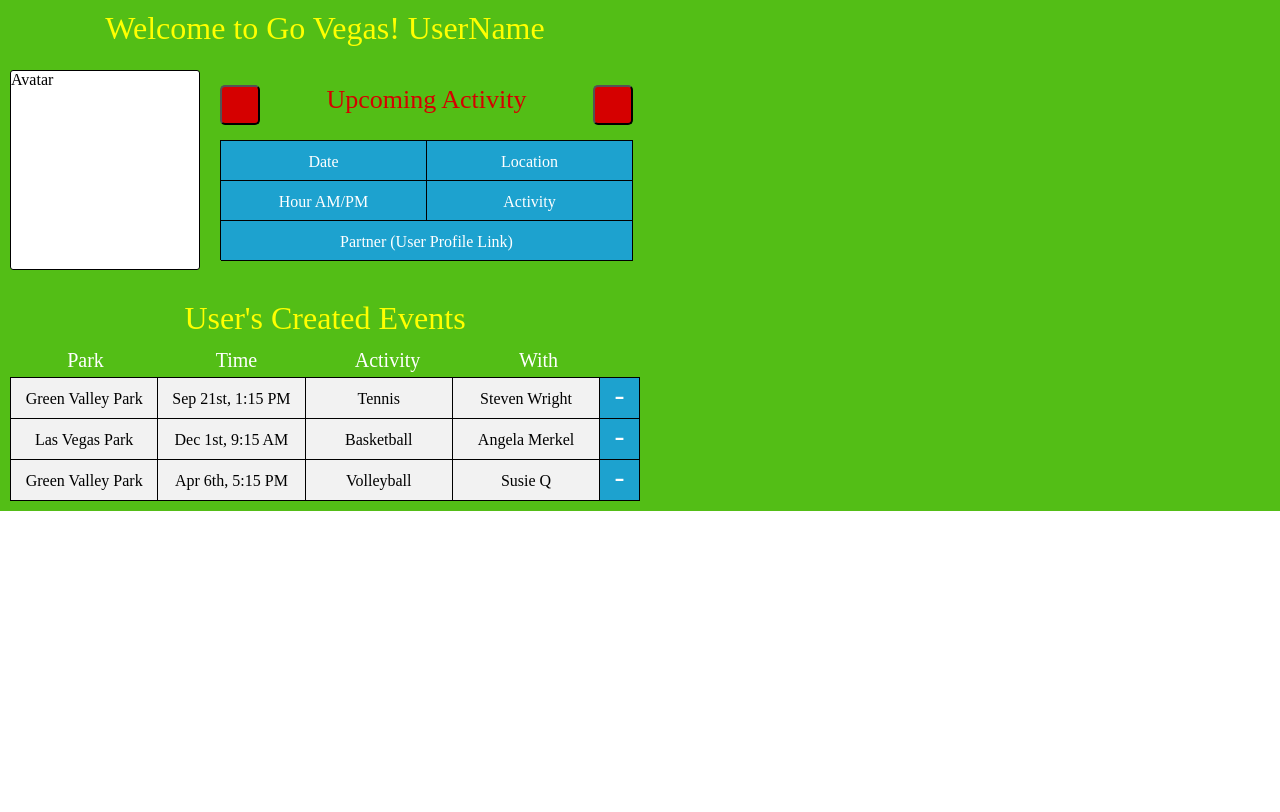
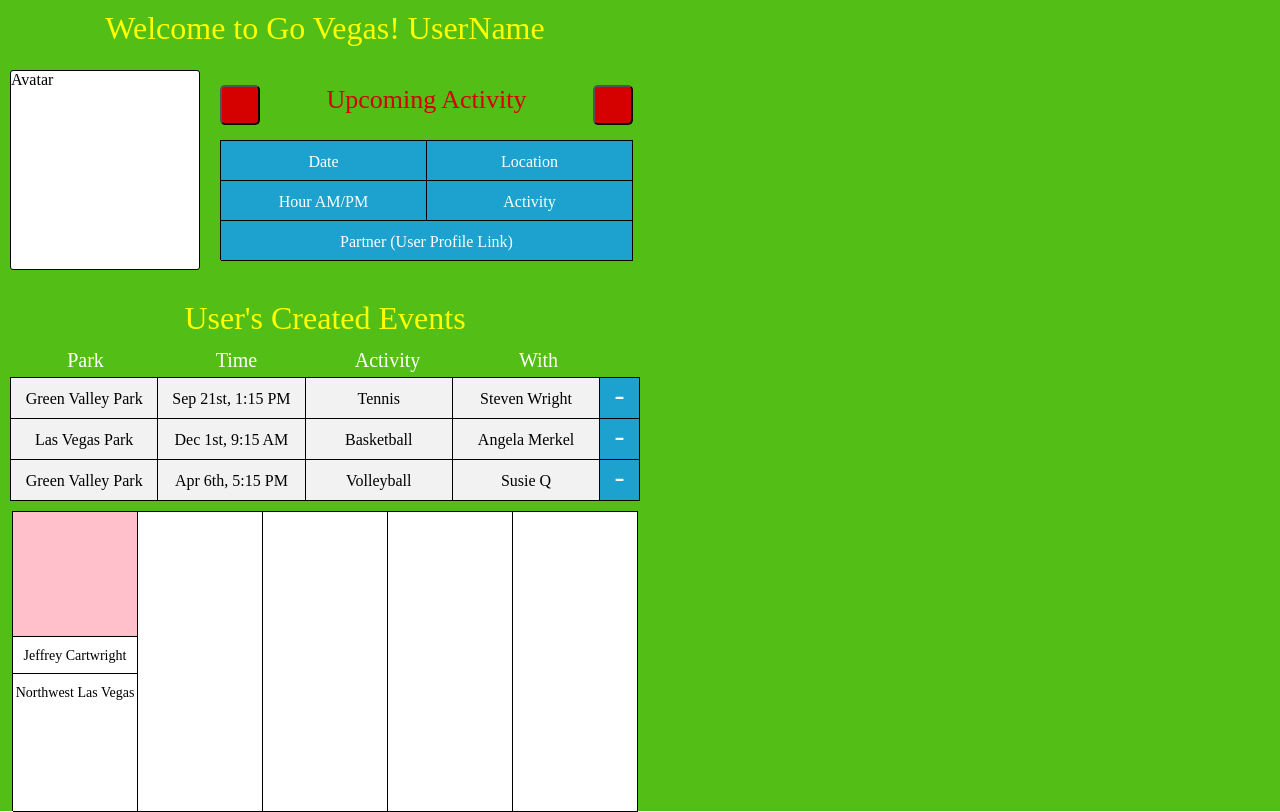
Before and after one commit to JonathanCass/finalproject, a React (Create React App) app in the folder client/: page /UserHomePage in a window 1280 px wide. Built offline with nearby package versions, Linux system fonts and the light colour scheme.

Commit message:
creating branch

```diff
--- a/client/src/components/UserHomePage.js
+++ b/client/src/components/UserHomePage.js
@@ -1,5 +1,6 @@
 import React from 'react'
 import UsersEvents from './UsersEvents'
+import UserMatches from './UserMatches'
 
 const styles={
     userHomeContainer:{
@@ -107,6 +108,7 @@ class UserHomePage extends React.Component {
             </div>
         </div>
         <UsersEvents/>
+        <UserMatches/>
       </div>
     )
   }
--- /dev/null
+++ b/client/src/components/UserMatches.js
@@ -0,0 +1,59 @@
+import React from 'react'
+
+const styles={
+    matchesContainer:{
+        width: 626,
+        border: 'solid 1px black',
+        borderWidth: '1px 0 0 1px',
+        marginLeft: 12,
+        height: 300,
+        display: 'flex',
+        flexWrap: 'wrap',
+        background: '#53BE16',
+    },
+    matchBox:{
+        width: 125,
+        height: 300,
+        border: 'solid 1px black',
+        borderWidth: '0 1px 1px 0 ',
+        background: 'white'
+    },
+    matchAvatar:{
+        width:124,
+        height:124,
+        background: 'pink'
+    },
+    matchLine:{
+        width:124,
+        height: 37,
+        fontSize: 14,
+        border: 'solid 1px black',
+        borderWidth: '1px 0 0 0',
+        lineHeight: '37px',
+        textAlign: 'center'
+    }
+}
+class UserMatches extends React.Component {
+//   constructor(props) {
+
+//    super(props)
+//   }
+
+  render() {
+    return (
+      <div style={styles.matchesContainer}>
+        <div style={styles.matchBox}>
+            <div style={styles.matchAvatar}></div>
+            <div style={styles.matchLine}>Jeffrey Cartwright</div>
+            <div style={styles.matchLine}>Northwest Las Vegas</div>
+        </div>
+        <div style={styles.matchBox}></div>
+        <div style={styles.matchBox}></div>
+        <div style={styles.matchBox}></div>
+        <div style={styles.matchBox}></div>
+      </div>
+    )
+  }
+}
+
+export default UserMatches
```
